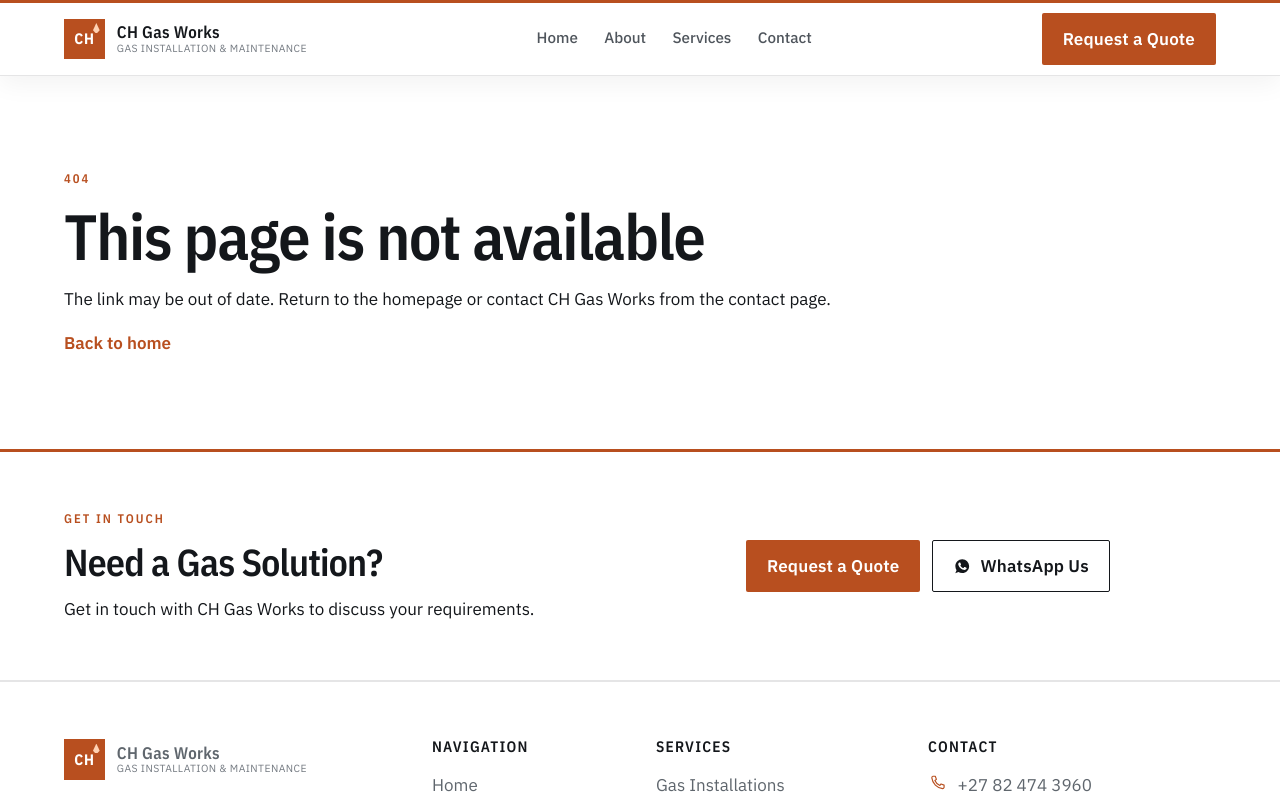
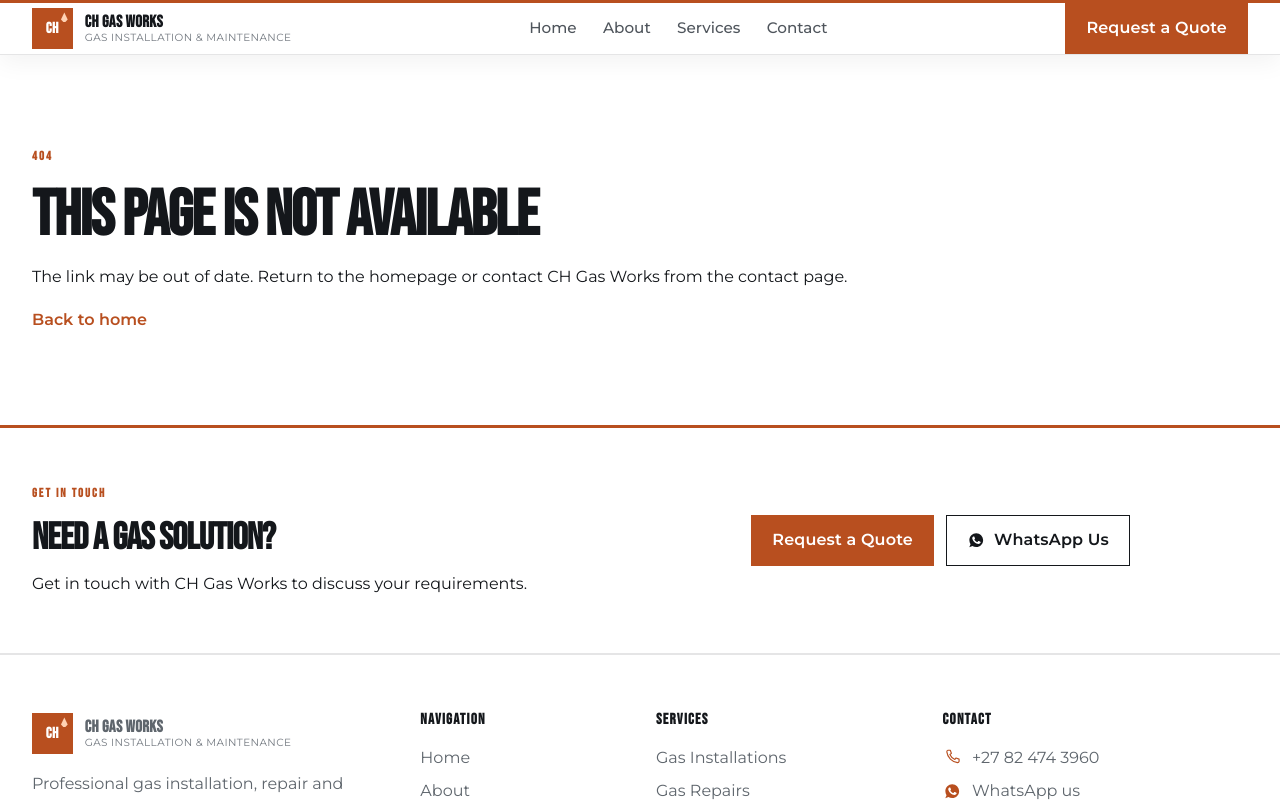
Before and after one commit to DevNestSA/CH-Gas-Works, a React (Vite) app: page /404 in a window 1280 px wide. Shown: the top 801 px of the page. Built offline with nearby package versions, Linux system fonts and the light colour scheme.

Commit message:
Update index.css

```diff
--- a/src/styles/index.css
+++ b/src/styles/index.css
@@ -1,23 +1,21 @@
+@import url('https://fonts.googleapis.com/css2?family=Bebas+Neue&family=Montserrat:wght@400;500;600;700&display=swap');
+
 :root {
-  --ink: #14171b;
-  --charcoal: #1c2026;
-  --slate: #5b6168;
-  --muted: #6f757c;
-  --line: rgba(20, 23, 27, 0.12);
-  --line-strong: rgba(20, 23, 27, 0.2);
-  --paper: #f6f3ee;
-  --mist: #ece8e2;
-  --white: #fffcf8;
-  --ember: #c45c26;
-  --ember-dark: #9d471b;
-  --ember-soft: #f3e2d4;
-  --header-h: 4.5rem;
-  --font: "IBM Plex Sans", "Segoe UI", sans-serif;
-  --display: "IBM Plex Sans Condensed", "IBM Plex Sans", sans-serif;
-  --shadow: 0 18px 40px rgba(20, 23, 27, 0.08);
-  --radius: 2px;
-  --max: 72rem;
-  color-scheme: light;
+  --black: #141414;
+  --charcoal: #292929;
+  --red: #B52A24;
+  --red2: #D83A2E;
+  --cream: #F4F1EC;
+  --white: #FFFFFF;
+
+  --muted: #68645f;
+  --line: rgba(20, 20, 20, 0.12);
+
+  --max: 76rem;
+  --header: 5.2rem;
+
+  --display: 'Bebas Neue', sans-serif;
+  --body: 'Montserrat', sans-serif;
 }
 
 *,
@@ -33,11 +31,10 @@
 
 body {
   margin: 0;
-  font-family: var(--font);
-  font-size: 1.0625rem;
+  background: var(--white);
+  color: var(--black);
+  font-family: var(--body);
   line-height: 1.65;
-  color: var(--ink);
-  background: var(--paper);
   -webkit-font-smoothing: antialiased;
 }
 
@@ -152,7 +149,17 @@
 }
 
 .section {
-  padding: 4.5rem 0;
+  padding: 5.5rem 0;
+  background: var(--white);
+}
+
+.section--paper {
+  background: var(--cream);
+}
+
+.section--dark {
+  background: var(--black);
+  color: #d7d3cf;
 }
 
 @media (min-width: 768px) {
@@ -1194,11 +1201,6 @@
   }
 }
 
-/* =========================================================
-   LIGHT VISUAL REFRESH
-   White-led layout with CH Gas Works red as the accent.
-   ========================================================= */
-
 :root {
   --paper: #ffffff;
   --mist: #f6f4f0;
@@ -1318,7 +1320,6 @@
   border: 1px solid var(--line);
 }
 
-/* Secondary buttons now work on white */
 .btn--on-dark {
   background: transparent;
   color: var(--ink);
@@ -1340,7 +1341,6 @@
   border-bottom-color: var(--line) !important;
 }
 
-/* CTA is now a light, bordered callout rather than another dark block */
 .cta-banner {
   background: #fff;
   color: var(--ink);
```
